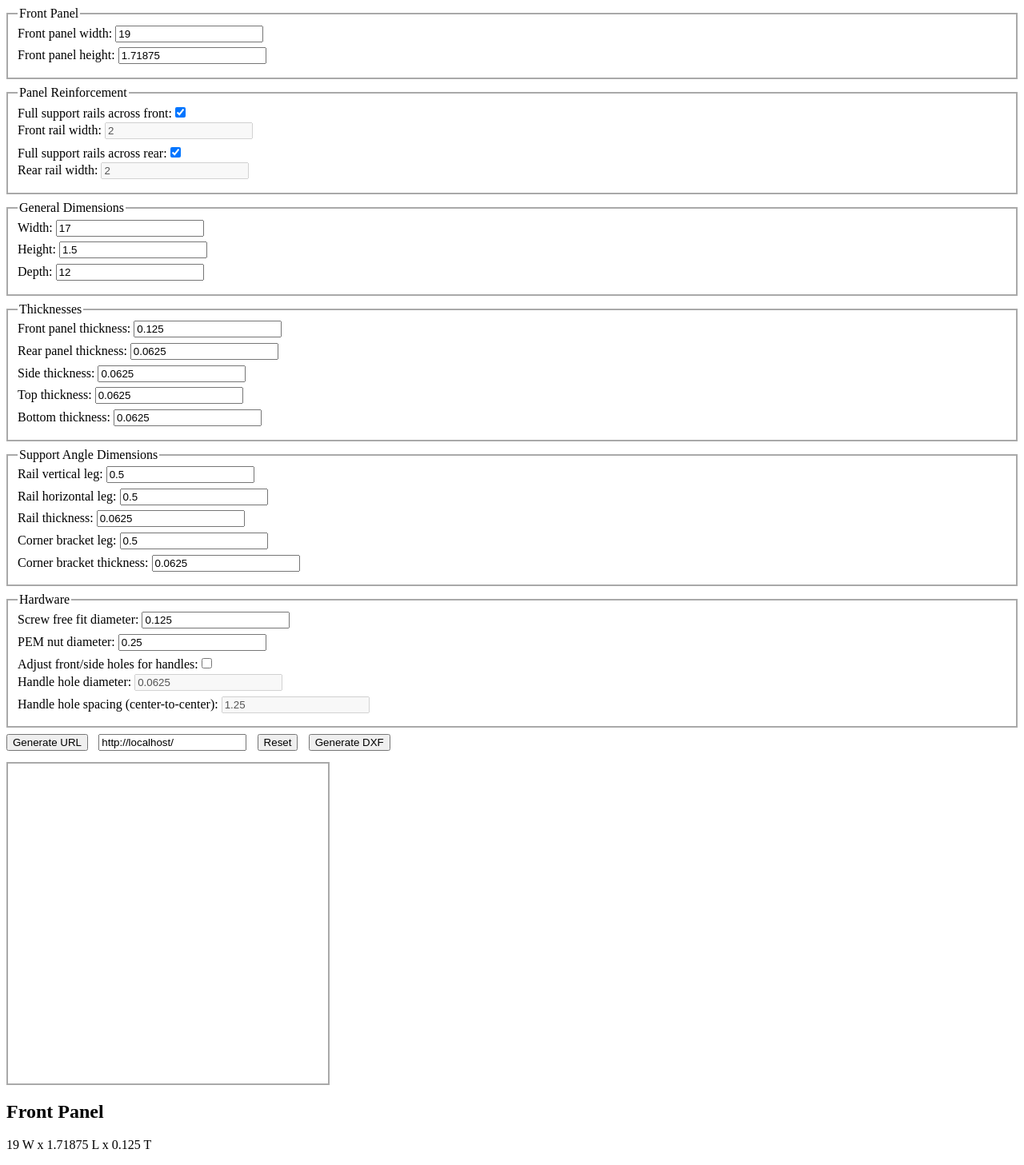
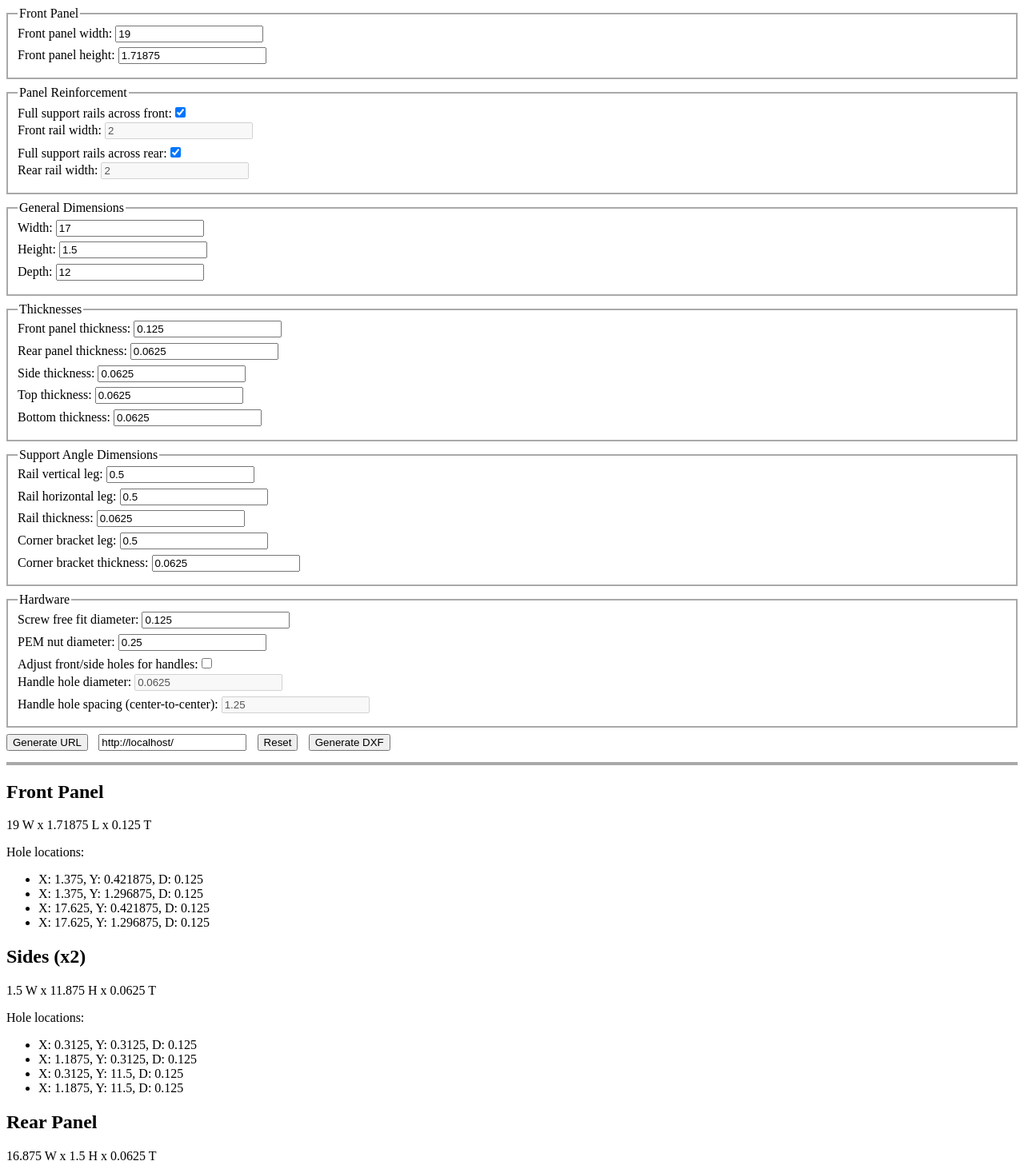
Before and after one commit to chapatt/rackmount-enclosure, a Vue app: page / in a window 1280 px wide. Shown: the top 1457 px of the page at 80% size. Built offline with nearby package versions, Linux system fonts and the light colour scheme; the HTML template or start-up script is replaced by a standard one.

Commit message:
Remove three-dxf and dependencies

```diff
--- a/package.json
+++ b/package.json
@@ -9,9 +9,6 @@
   },
   "dependencies": {
     "core-js": "^3.6.5",
-    "dxf-parser": "https://github.com/gdsestimating/dxf-parser.git",
-    "three": "^0.117.1",
-    "three-dxf": "https://github.com/gdsestimating/three-dxf.git",
     "vue": "^2.6.11",
     "vue-router": "^3.2.0"
   },
--- a/src/views/Calculator.vue
+++ b/src/views/Calculator.vue
@@ -239,9 +239,6 @@
 <script>
   import DxfDocument from '../Dxf/DxfDocument';
   import DxfBlock from '../Dxf/DxfBlock';
-
-  import DxfParser from 'dxf-parser';
-  import * as ThreeDxf from 'three-dxf';
 
   const defaultParams = {
     frontPanelWidth: 19,
@@ -836,11 +833,6 @@
 
         this.dxfString = dxfDocument.toString();
         console.log(this.dxfString);
-
-        const parser = new DxfParser();
-        const dxfObject = parser.parseSync(this.dxfString);
-        console.log(dxfObject);
-        new ThreeDxf.Viewer(dxfObject, this.$refs.dxfView, 400, 400);
       },
       downloadDxf: function () {
         this.downloadText('drawing.dxf', this.dxfString);
@@ -893,7 +885,5 @@
     margin-bottom: 1em;
   }
   .dxf-view {
-    width: 400px;
-    height: 400px;
   }
 </style>
```
Also changed, not shown: 1 other file (tests, documents, lock files or other folders).
